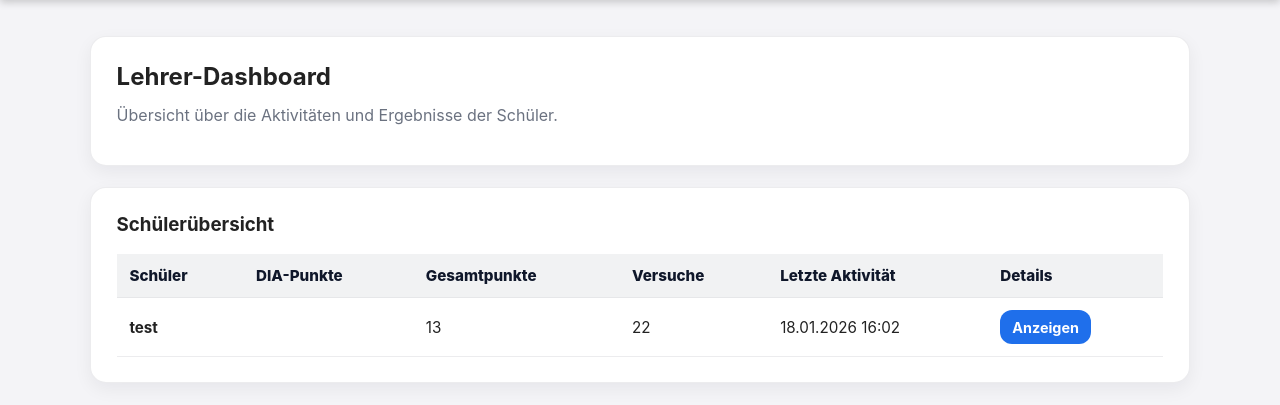
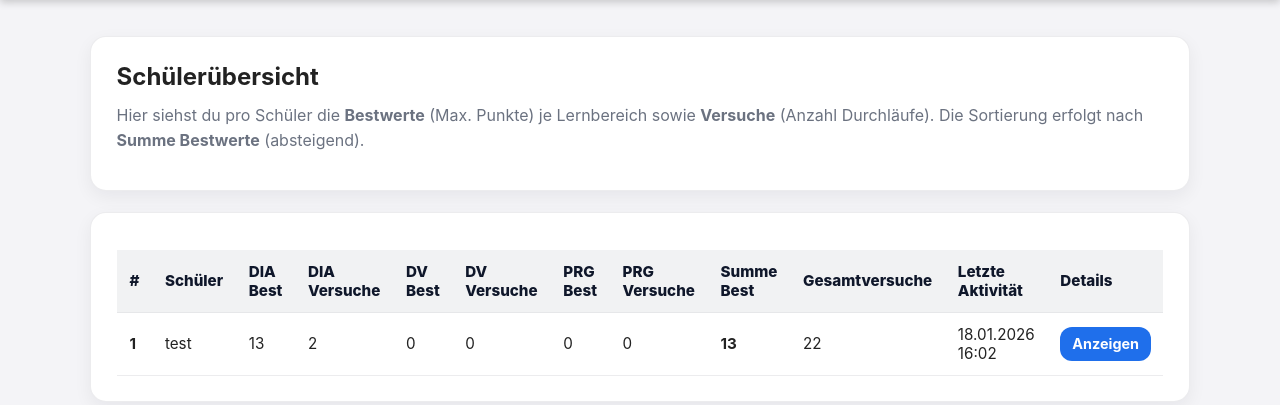
Before and after one commit to Chris-code-oa/uni-webapp, a Flask app: page /teacher in a window 1280 px wide. Shown: the part 73-478 px from the top of the page. Run offline with Flask 3, Linux system fonts and the light colour scheme; a user stored in the database is signed in.

Commit message:
Teacher Dashboard erweitert + DIA Fixes + Bestwerte pro Bereich

```diff
--- a/app.py
+++ b/app.py
@@ -176,36 +176,106 @@ def dashboard():
 # ---------------------------------------------------------
 # 🧑‍🏫 Teacher: Dashboard + Detail
 # ---------------------------------------------------------
+
 @app.route("/teacher")
 @login_required
 @teacher_required
 def teacher_dashboard():
-    students = User.query.filter(User.role != "teacher").all()
+    # nur Schüler (keine Lehrer)
+    students = (
+        User.query
+        .filter(User.role != "teacher")
+        .order_by(User.username.asc())
+        .all()
+    )
+    student_ids = [u.id for u in students]
 
-    stats = (
+    if not student_ids:
+        return render_template("teacher_dashboard.html", rows=[])
+
+    # ---------
+    # Basisstats: Gesamtversuche + letzte Aktivität (ALLE Result-Einträge)
+    # ---------
+    base_stats = (
         db.session.query(
             Result.user_id.label("user_id"),
-            func.count(Result.id).label("attempts"),
+            func.count(Result.id).label("attempts_total"),
             func.max(Result.created_at).label("last_activity"),
         )
+        .filter(Result.user_id.in_(student_ids))
         .group_by(Result.user_id)
         .all()
     )
-    stats_map = {s.user_id: s for s in stats}
+    base_map = {s.user_id: s for s in base_stats}
 
+    # ---------
+    # Helper: best + attempts pro Bereich (nur RUNs)
+    # ---------
+    def best_map_for(quiz_name: str):
+        rows = (
+            db.session.query(Result.user_id, func.max(Result.points))
+            .filter(Result.user_id.in_(student_ids), Result.quiz_name == quiz_name)
+            .group_by(Result.user_id)
+            .all()
+        )
+        return {uid: int(points or 0) for (uid, points) in rows}
+
+    def attempts_map_for(quiz_name: str):
+        rows = (
+            db.session.query(Result.user_id, func.count(Result.id))
+            .filter(Result.user_id.in_(student_ids), Result.quiz_name == quiz_name)
+            .group_by(Result.user_id)
+            .all()
+        )
+        return {uid: int(cnt or 0) for (uid, cnt) in rows}
+
+    dia_best_map = best_map_for("DIA_RUN")
+    dv_best_map  = best_map_for("DV_RUN")
+    prg_best_map = best_map_for("PRG_RUN")
+
+    dia_attempts_map = attempts_map_for("DIA_RUN")
+    dv_attempts_map  = attempts_map_for("DV_RUN")
+    prg_attempts_map = attempts_map_for("PRG_RUN")
+
+    # ---------
+    # rows fürs Template
+    # ---------
     rows = []
     for u in students:
-        st = stats_map.get(u.id)
-        rows.append(
-            {
-                "user": u,
-                "total_points": int(getattr(u, "total_points", 0) or 0),
-                "attempts": int(st.attempts) if st else 0,
-                "last_activity": st.last_activity if st else None,
-            }
-        )
+        st = base_map.get(u.id)
 
-    rows.sort(key=lambda r: (r["last_activity"] is None, r["last_activity"]), reverse=True)
+        dia_best = dia_best_map.get(u.id, 0)
+        dv_best  = dv_best_map.get(u.id, 0)
+        prg_best = prg_best_map.get(u.id, 0)
+
+        best_sum = dia_best + dv_best + prg_best
+
+        rows.append({
+            "user": u,
+
+            "dia_best": dia_best,
+            "dv_best": dv_best,
+            "prg_best": prg_best,
+            "best_sum": best_sum,
+
+            "dia_attempts": dia_attempts_map.get(u.id, 0),
+            "dv_attempts": dv_attempts_map.get(u.id, 0),
+            "prg_attempts": prg_attempts_map.get(u.id, 0),
+
+            "attempts_total": int(st.attempts_total) if st else 0,
+            "last_activity": st.last_activity if st else None,
+        })
+
+    # Sortierung: erst best_sum absteigend, dann letzte Aktivität (neueste zuerst)
+    rows.sort(
+        key=lambda r: (
+            r["best_sum"],
+            r["last_activity"] is not None,  # True > False
+            r["last_activity"] or 0,
+        ),
+        reverse=True,
+    )
+
     return render_template("teacher_dashboard.html", rows=rows)
 
 
@@ -214,8 +284,52 @@ def teacher_dashboard():
 @teacher_required
 def teacher_student_detail(user_id):
     student = User.query.get_or_404(user_id)
-    results = Result.query.filter_by(user_id=user_id).order_by(Result.created_at.desc()).all()
-    return render_template("teacher_student_detail.html", student=student, results=results)
+
+    # optional: Lehrer nicht als "Schülerdetails" anzeigen
+    if getattr(student, "role", "student") == "teacher":
+        abort(404)
+
+    results = (
+        Result.query
+        .filter_by(user_id=user_id)
+        .order_by(Result.created_at.desc())
+        .all()
+    )
+
+    def best_for(quiz_name: str) -> int:
+        return int(
+            db.session.query(func.max(Result.points))
+            .filter_by(user_id=user_id, quiz_name=quiz_name)
+            .scalar() or 0
+        )
+
+    def attempts_for(quiz_name: str) -> int:
+        return int(
+            db.session.query(func.count(Result.id))
+            .filter_by(user_id=user_id, quiz_name=quiz_name)
+            .scalar() or 0
+        )
+
+    dia_best = best_for("DIA_RUN")
+    dv_best  = best_for("DV_RUN")
+    prg_best = best_for("PRG_RUN")
+
+    dia_attempts = attempts_for("DIA_RUN")
+    dv_attempts  = attempts_for("DV_RUN")
+    prg_attempts = attempts_for("PRG_RUN")
+
+    return render_template(
+        "teacher_student_detail.html",
+        student=student,
+        results=results,
+        dia_best=dia_best,
+        dv_best=dv_best,
+        prg_best=prg_best,
+        dia_attempts=dia_attempts,
+        dv_attempts=dv_attempts,
+        prg_attempts=prg_attempts,
+    )
+
 
 
 # ---------------------------------------------------------
--- a/static/style.css
+++ b/static/style.css
@@ -388,3 +388,35 @@ img{
     padding: 1.6rem 0 2.5rem;
   }
 }
+/* --- Stats / KPI Kacheln (Teacher Detail) --- */
+.stats-grid{
+  display: grid;
+  grid-template-columns: repeat(4, minmax(0, 1fr));
+  gap: 1rem;
+}
+
+.stat{
+  background: rgba(30, 41, 59, 0.04);
+  border: 1px solid rgba(15, 23, 42, 0.08);
+  border-radius: 1rem;
+  padding: 1rem 1.1rem;
+}
+
+.stat .label{
+  color: var(--muted);
+  font-size: 0.9rem;
+  margin-bottom: 0.35rem;
+}
+
+.stat .value{
+  font-size: 1.35rem;
+  font-weight: 800;
+  color: #0f172a;
+}
+
+/* Mobile: Stats untereinander */
+@media (max-width: 900px){
+  .stats-grid{
+    grid-template-columns: 1fr;
+  }
+}
--- a/templates/teacher_dashboard.html
+++ b/templates/teacher_dashboard.html
@@ -1,46 +1,83 @@
 {% extends "base.html" %}
+{% block title %}Schülerübersicht{% endblock %}
 
 {% block content %}
 
 <section class="card">
-  <h2>Lehrer-Dashboard</h2>
+  <h2>Schülerübersicht</h2>
   <p class="text-muted">
-    Übersicht über die Aktivitäten und Ergebnisse der Schüler.
+    Hier siehst du pro Schüler die <strong>Bestwerte</strong> (Max. Punkte) je Lernbereich
+    sowie <strong>Versuche</strong> (Anzahl Durchläufe). Die Sortierung erfolgt nach
+    <strong>Summe Bestwerte</strong> (absteigend).
   </p>
 </section>
 
 <section class="card">
-  <h3>Schülerübersicht</h3>
-
   {% if rows and rows|length > 0 %}
     <div style="overflow-x:auto;">
       <table class="table-clean">
         <thead>
           <tr>
+            <th>#</th>
             <th>Schüler</th>
-            <th>DIA-Punkte</th>
-            <th>Gesamtpunkte</th>
-            <th>Versuche</th>
+
+            <th>DIA Best</th>
+            <th>DIA Versuche</th>
+
+            <th>DV Best</th>
+            <th>DV Versuche</th>
+
+            <th>PRG Best</th>
+            <th>PRG Versuche</th>
+
+            <th>Summe Best</th>
+            <th>Gesamtversuche</th>
             <th>Letzte Aktivität</th>
             <th>Details</th>
           </tr>
         </thead>
+
         <tbody>
           {% for r in rows %}
+            {% set total_attempts = (r.dia_attempts + r.dv_attempts + r.prg_attempts) %}
+
             <tr>
-              <td><strong>{{ r.user.username }}</strong></td>
-              <td>{{ r.dia_points }}</td>
-              <td>{{ r.total_points }}</td>
-              <td>{{ r.attempts }}</td>
+              <td><strong>{{ loop.index }}</strong></td>
+
+              <td>
+                {{ r.user.username }}
+              </td>
+
+              <td>{{ r.dia_best }}</td>
+              <td>{{ r.dia_attempts }}</td>
+
+              <td>{{ r.dv_best }}</td>
+              <td>{{ r.dv_attempts }}</td>
+
+              <td>{{ r.prg_best }}</td>
+              <td>{{ r.prg_attempts }}</td>
+
+              <td><strong>{{ r.best_sum }}</strong></td>
+
+              <td>
+                {% if r.attempts_total is not none %}
+                  {{ r.attempts_total }}
+                {% else %}
+                  0
+                {% endif %}
+              </td>
+
               <td>
                 {% if r.last_activity %}
                   {{ r.last_activity.strftime("%d.%m.%Y %H:%M") }}
                 {% else %}
-                  <span class="text-muted">–</span>
+                  –
                 {% endif %}
               </td>
+
               <td>
-                <a class="btn btn-small" href="{{ url_for('teacher_student_detail', user_id=r.user.id) }}">
+                <a class="btn btn-primary btn-small"
+                   href="{{ url_for('teacher_student_detail', user_id=r.user.id) }}">
                   Anzeigen
                 </a>
               </td>
@@ -49,8 +86,9 @@
         </tbody>
       </table>
     </div>
+
   {% else %}
-    <p class="text-muted">Noch keine Schüleraktivitäten vorhanden.</p>
+    <p class="text-muted">Noch keine Schülerdaten vorhanden.</p>
   {% endif %}
 </section>
 
```
Also changed, not shown: templates/teacher_student_detail.html (+39 -4 lines).
